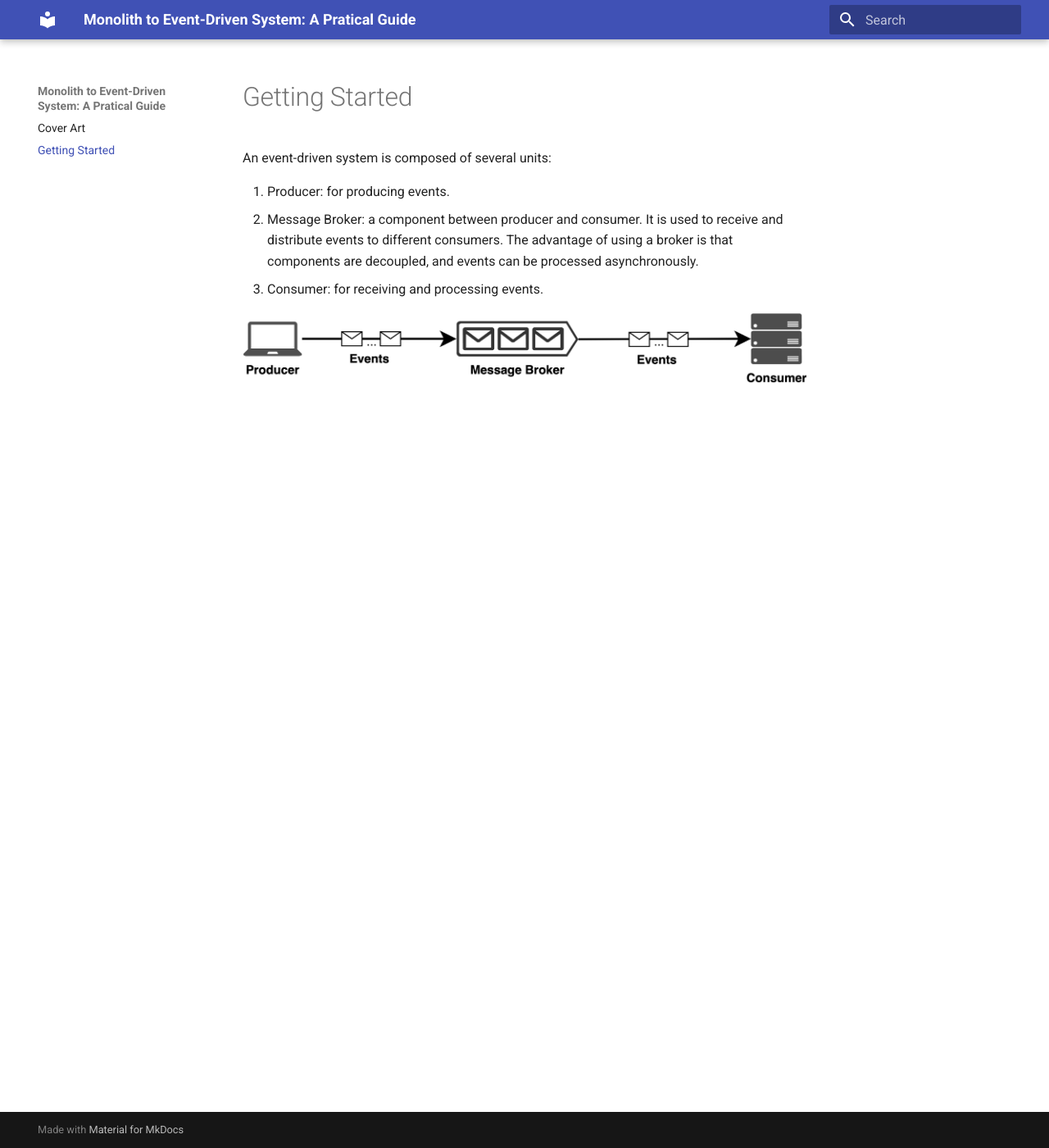
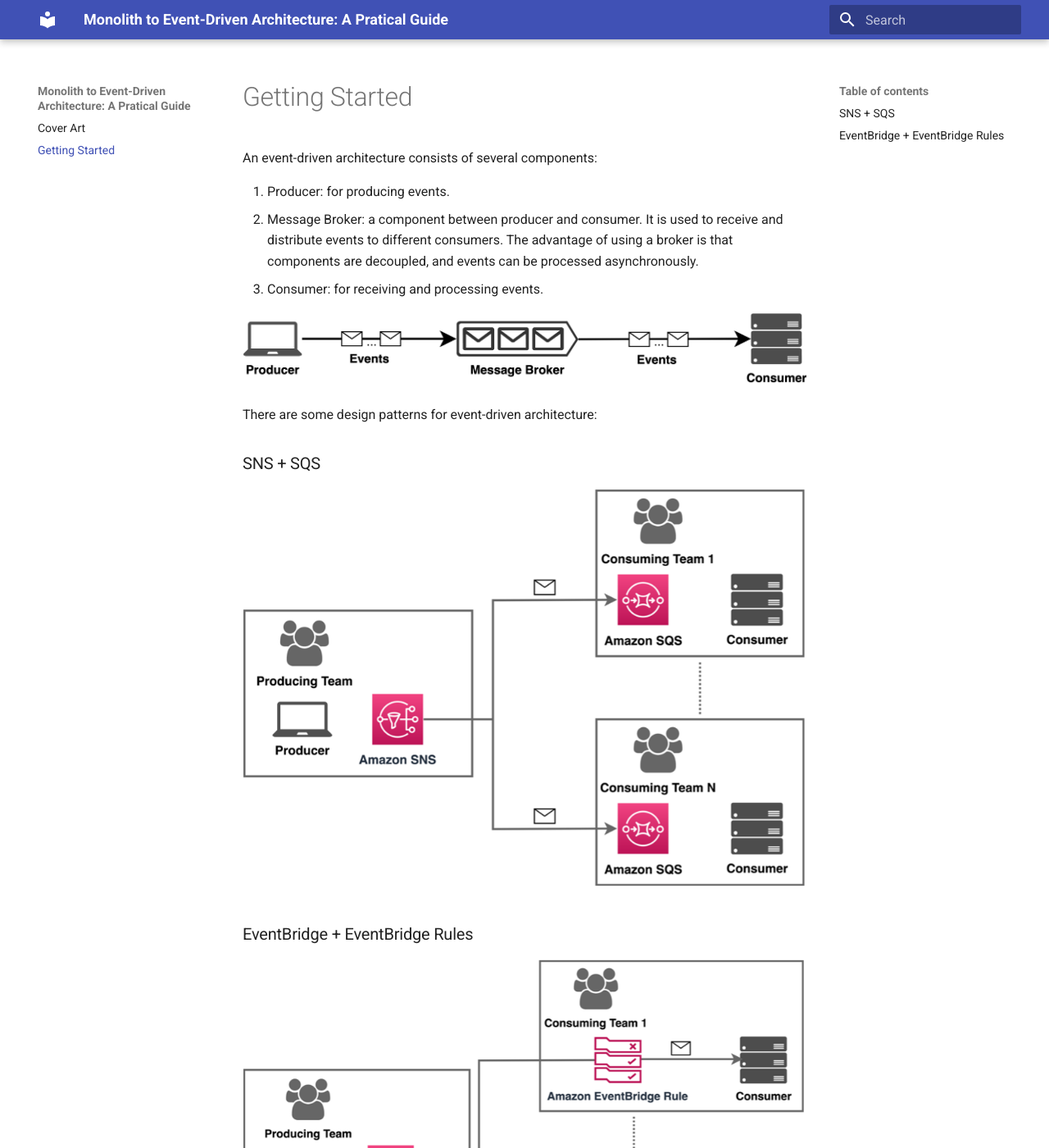
Before and after one commit to richardchou89/monolith-to-event-driven-system, an MkDocs documentation site: the page built from docs/getting_started.md, in a window 1280 px wide and 1400 px high. Shown: the whole window at 82% size. Built offline with MkDocs 1.6.1 and Material for MkDocs 9.7.7, drawn with Linux system fonts in a browser that asks for light colours; some of the changed text lies outside the part shown.

Commit message:
added intro

```diff
--- a/docs/getting_started.md
+++ b/docs/getting_started.md
@@ -1,7 +1,19 @@
-An event-driven system is composed of several units:
+An event-driven architecture consists of several components:
 
 1. Producer: for producing events.
 2. Message Broker: a component between producer and consumer. It is used to receive and distribute events to different consumers. The advantage of using a broker is that components are decoupled, and events can be processed asynchronously.
 3. Consumer: for receiving and processing events.
 
 ![A basic illustration of event-driven architecture](images/Fig1-components.png "A basic illustration of event-driven architecture")
+
+There are some design patterns for event-driven architecture:
+
+### SNS + SQS
+
+![SNS + SQS](images/Fig3-fanout.png "SNS + SQS")
+
+### EventBridge + EventBridge Rules
+
+![EventBridge](images/Fig4-event-bus.png "EventBridge")
+
+In this guide, I'm going to demonstrate how to build SNS + SQS using Terraform and AWS Sam.
--- a/mkdocs.yml
+++ b/mkdocs.yml
@@ -1,4 +1,4 @@
-site_name: "Monolith to Event-Driven System: A Pratical Guide"
+site_name: "Monolith to Event-Driven Architecture: A Pratical Guide"
 theme:
   name: material
 
```
Also changed, not shown: docs/images/Fig3-fanout.png (added), docs/images/Fig4-event-bus.png (added).
